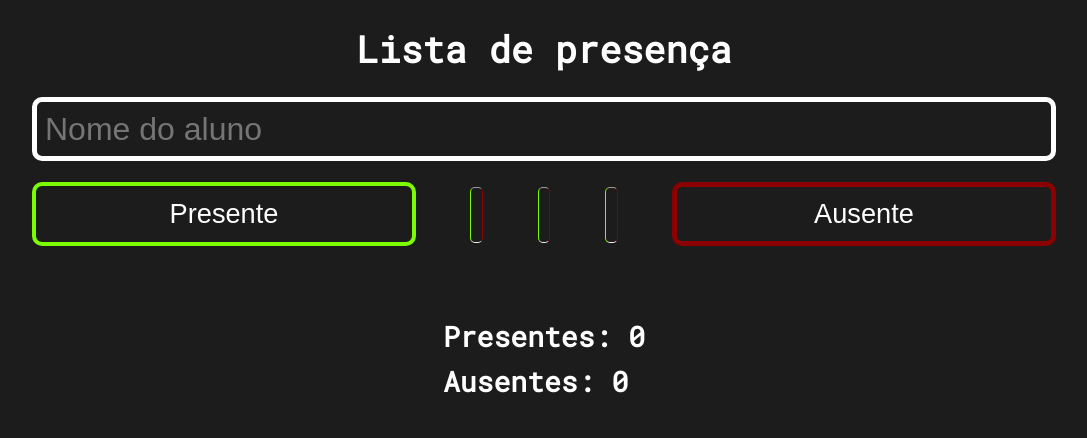
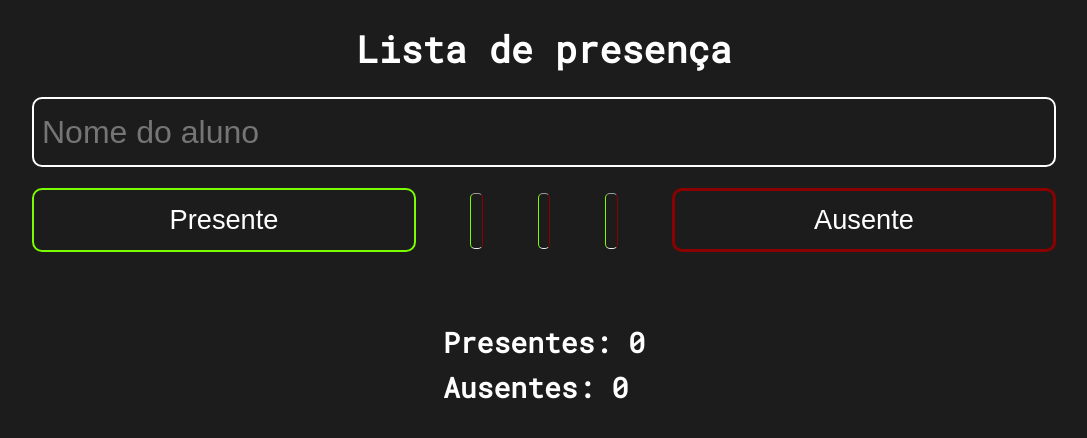
Before and after one commit to Lucas-beserra/Presence-list, a React (Vite) app: page / in a window 1280 px wide. Shown: the top 438 px of the page, without its empty margins (96-1183 px from the left). Built offline with nearby package versions, Linux system fonts and the light colour scheme.

Commit message:
Correção no layout

```diff
--- a/src/Pages/Home/styles/style-desktop.css
+++ b/src/Pages/Home/styles/style-desktop.css
@@ -26,12 +26,12 @@
 
     .Home input {
         width: 80vw;
-        height: 8vh;
+        height: 70px;
         background-color: #1c1c1c;
         color: #fff;
         margin-bottom: 1.3rem;
         font-size: 2rem;
-        border: 5px solid #fff;
+        border: 2px solid #fff;
         border-radius: 10px;
         padding: 0.5rem;
     }
@@ -44,7 +44,7 @@
         background-color: #1c1c1c;
         margin-bottom: 2rem;
         font-size: 1.7rem;
-        border: 5px solid #8B0000;
+        border: 3px solid #8B0000;
         border-radius: 10px;
         padding: 0.5rem;
         display: flex;
@@ -61,7 +61,7 @@
 
     #button-presence {
         background-color: #1c1c1c;
-        border: 4px solid #7CFC00;
+        border: 2px solid #7CFC00;
 
     }
 
--- a/src/Pages/Home/styles/style-mobile.css
+++ b/src/Pages/Home/styles/style-mobile.css
@@ -9,7 +9,7 @@
 
     .Home h1 {
         color: #fff;
-        margin-bottom: 1rem;
+        margin: 1rem auto;
         font-size: 1.7rem;
     }
 
```
